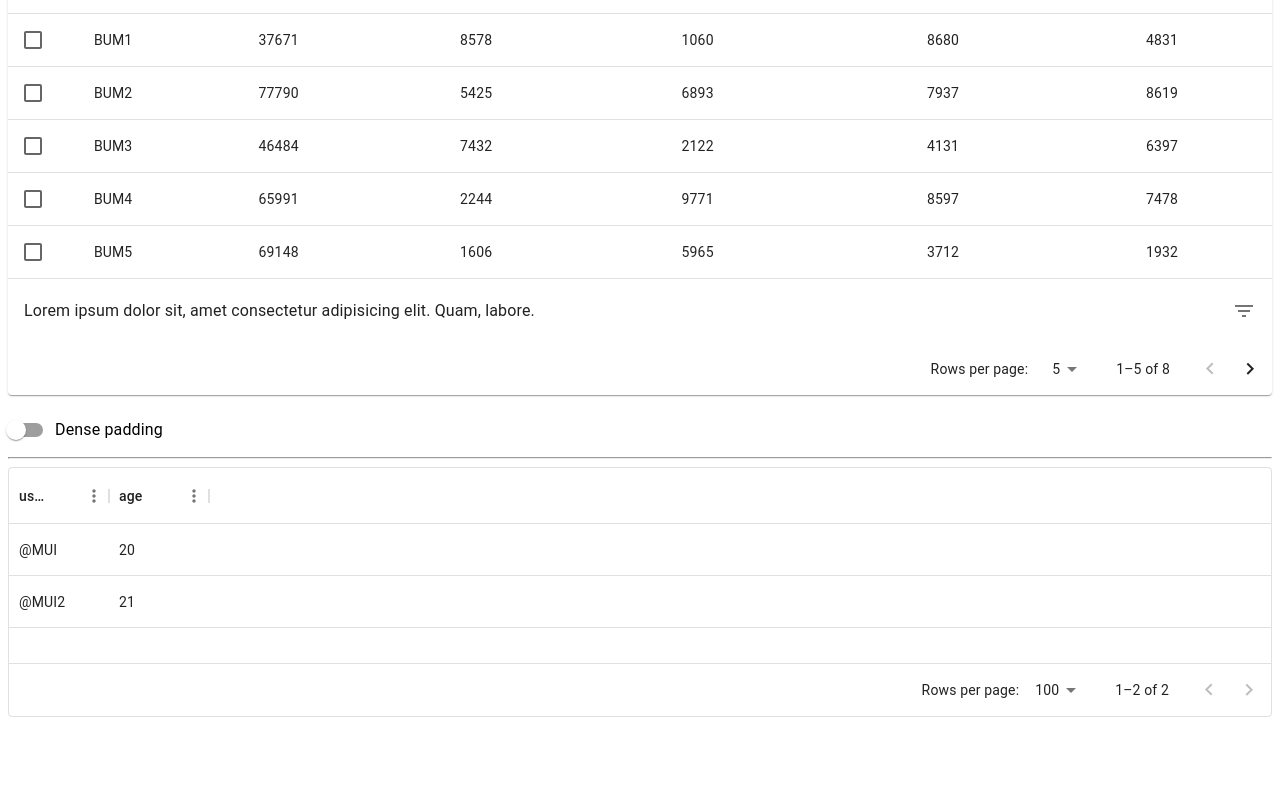
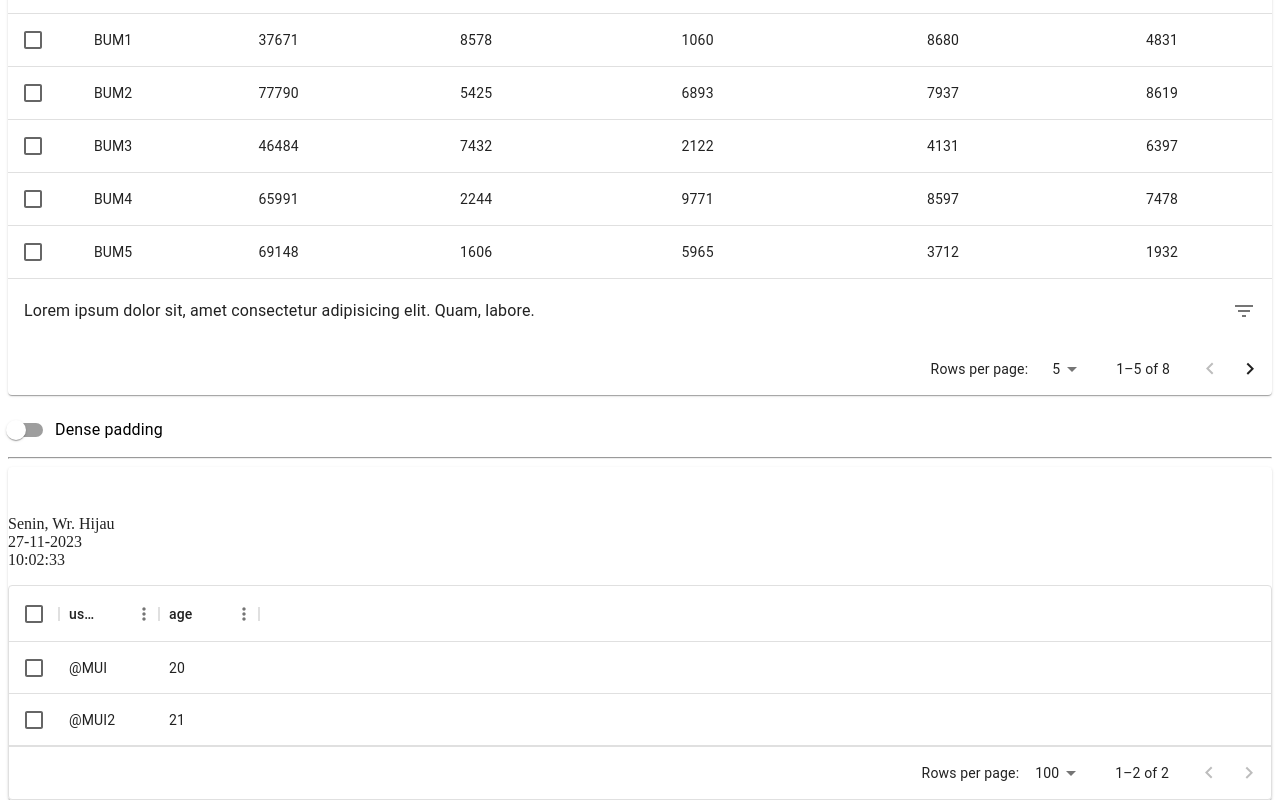
Before and after one commit to emilfauzan/erpplayground, a Next.js app: page /dashboard/home/Home in a window 1280 px wide. Shown: the part 825-1625 px from the top of the page. Before the commit the page ends 1550 px from the top, so only its background shows below. Built offline with nearby package versions, Linux system fonts and the light colour scheme.

Commit message:
modified harvestertable table head

```diff
--- a/components/common/tables/HarvesterTable.tsx
+++ b/components/common/tables/HarvesterTable.tsx
@@ -4,11 +4,29 @@ import * as React from 'react';
 import Box from '@mui/material/Box';
 
 import { DataGrid } from '@mui/x-data-grid';
+import { Paper, Typography } from '@mui/material';
+import { GetDayAndDateEstateTable } from '../timeAndDate/TimeAndDate';
 
 export default function HarvesterTable() {
     return (
         <Box sx={{ height: 250, width: '100%' }}>
+            <Paper sx={{ width: '100%', mb: 2 }} className='rounded-lg'>
+                <div className='rounded-md flex-shrink-0 flex justify-between items-center p-4 bg-[#37474f] mb-4'>
+                    <Typography
+                        sx={{ flex: '1 1 100%' }}
+                        variant="h5"
+                        id="tableTitle"
+                        component="div" color="white" className='font-bold'
+                    >
+                        Harvester Ranking
+                    </Typography>
+                    <GetDayAndDateEstateTable />
+                </div>
                 <DataGrid
+                    checkboxSelection
+                    onRowSelectionModelChange={(newRowSelectionModel) => {
+                        setRowSelectionModel(newRowSelectionModel);
+                    }}
                     columns={[{
                         field: 'username'
                     }, {
@@ -28,6 +46,7 @@ export default function HarvesterTable() {
                         },
                     ]}
                 />
+            </Paper>
         </Box>
     );
 }
```
Lines whose indentation alone changed are shown as unchanged.
